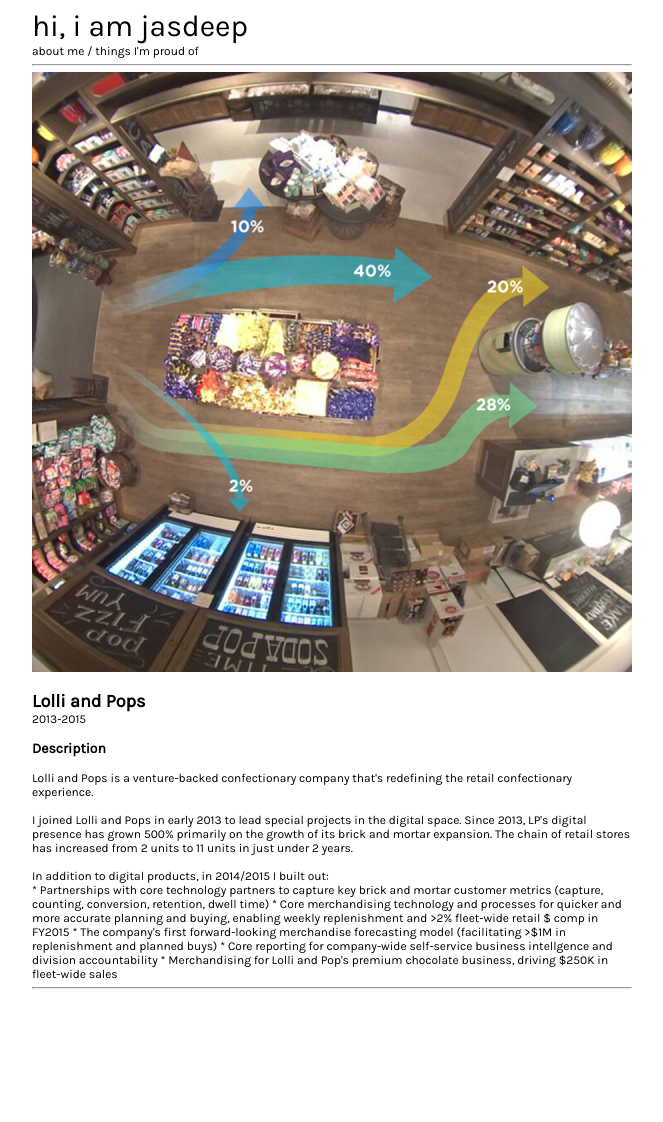
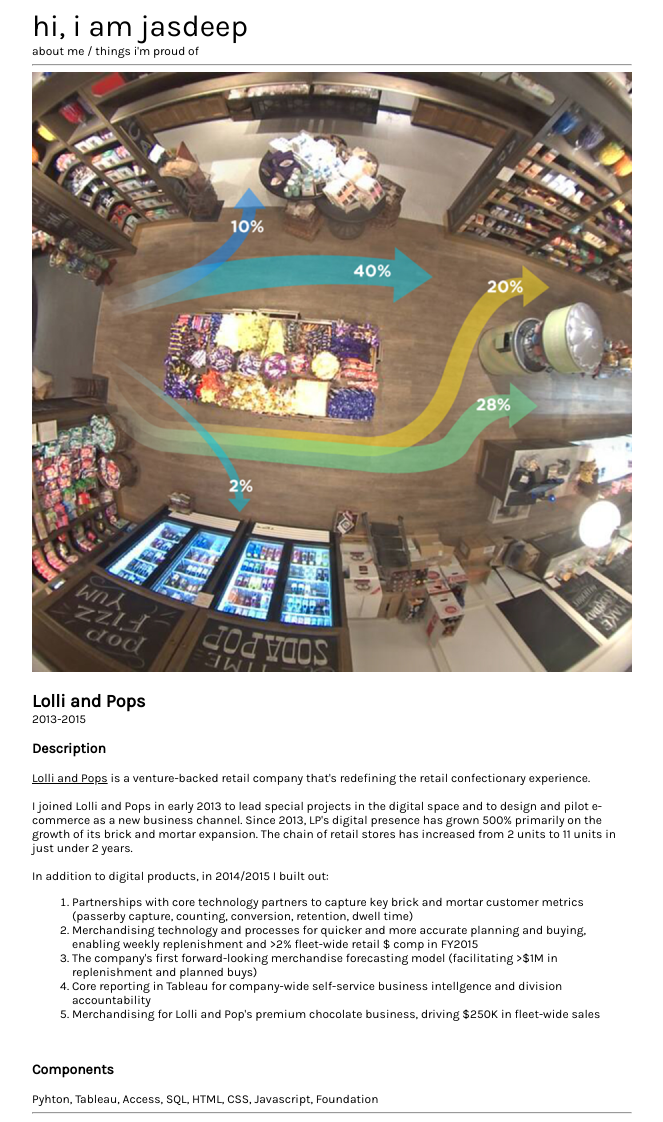
Before and after one commit to jasdeepg/personal_site, a Flask app: page /lolliandpops in a window 1280 px wide. Shown: the whole page, without its empty margins (308-971 px from the left). Before the commit the page ends 989 px from the top, so only its background shows below. Run offline with Flask 2, Linux system fonts and the light colour scheme; some libraries are stand-ins or nearby versions.

Commit message:
updated lp page

```diff
--- a/templates/base.html
+++ b/templates/base.html
@@ -33,7 +33,7 @@
                 </div>
                 <div id='links' style='float:left;text-align:left'>
                     <a href='/about'>about me</a> /
-                    <a href='/projects'>things I'm proud of</a>
+                    <a href='/projects'>things i'm proud of</a>
                 </div>
             </div>
             <br>
--- a/templates/lolliandpops.html
+++ b/templates/lolliandpops.html
@@ -13,19 +13,24 @@
 <div class='proj-date'>2013-2015</div>
 
 <h3>Description</h3>
-Lolli and Pops is a venture-backed confectionary company that's redefining the retail confectionary experience.
+<a href='http://www.lolliandpops.com'>Lolli and Pops</a> is a venture-backed retail company that's redefining the retail confectionary experience.
 <br>
 <br>
-I joined Lolli and Pops in early 2013 to lead special projects in the digital space. Since 2013, LP's digital presence has grown 500% primarily on the growth of its brick and mortar expansion. The chain of retail stores has increased from 2 units to 11 units in just under 2 years.
+I joined Lolli and Pops in early 2013 to lead special projects in the digital space and to design and pilot e-commerce as a new business channel. Since 2013, LP's digital presence has grown 500% primarily on the growth of its brick and mortar expansion. The chain of retail stores has increased from 2 units to 11 units in just under 2 years.
 <br>
 <br>
 In addition to digital products, in 2014/2015 I built out:
 <br>
-	* Partnerships with core technology partners to capture key brick and mortar customer metrics (capture, counting, conversion, retention, dwell time)
-	* Core merchandising technology and processes for quicker and more accurate planning and buying, enabling weekly replenishment and >2% fleet-wide retail $ comp in FY2015
-	* The company's first forward-looking merchandise forecasting model (facilitating >$1M in replenishment and planned buys)
-	* Core reporting for company-wide self-service business intellgence and division accountability
-	* Merchandising for Lolli and Pop's premium chocolate business, driving $250K in fleet-wide sales
+	<ol>
+		<li>Partnerships with core technology partners to capture key brick and mortar customer metrics (passerby capture, counting, conversion, retention, dwell time)</li>
+		<li>Merchandising technology and processes for quicker and more accurate planning and buying, enabling weekly replenishment and >2% fleet-wide retail $ comp in FY2015</li>
+		<li>The company's first forward-looking merchandise forecasting model (facilitating >$1M in replenishment and planned buys)</li>
+		<li>Core reporting in Tableau for company-wide self-service business intellgence and division accountability</li>
+		<li>Merchandising for Lolli and Pop's premium chocolate business, driving $250K in fleet-wide sales</li>
+	</ol>
 <br>
 
+<h3>Components</h3>
+Pyhton, Tableau, Access, SQL, HTML, CSS, Javascript, Foundation
+
 {% endblock %}
```
